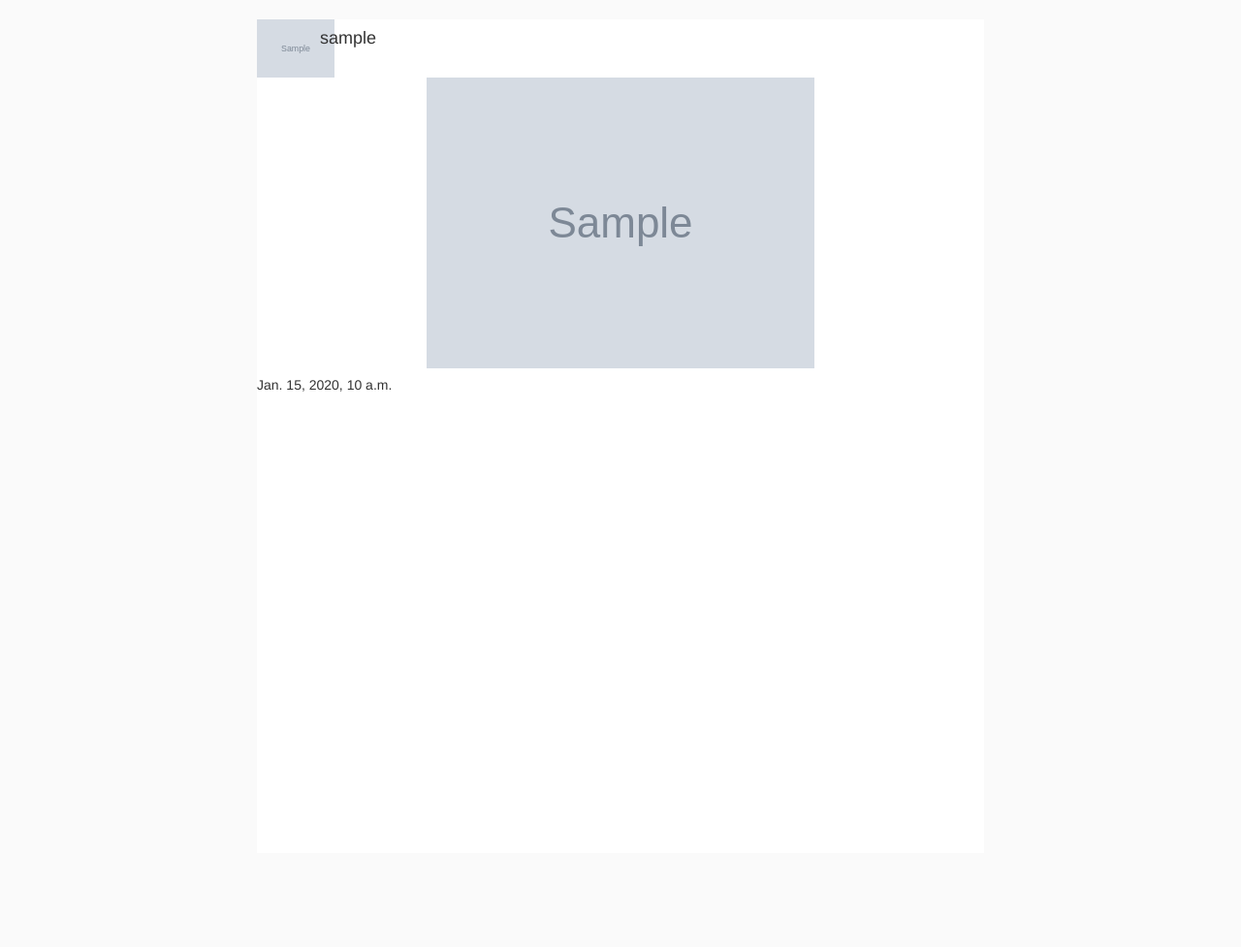
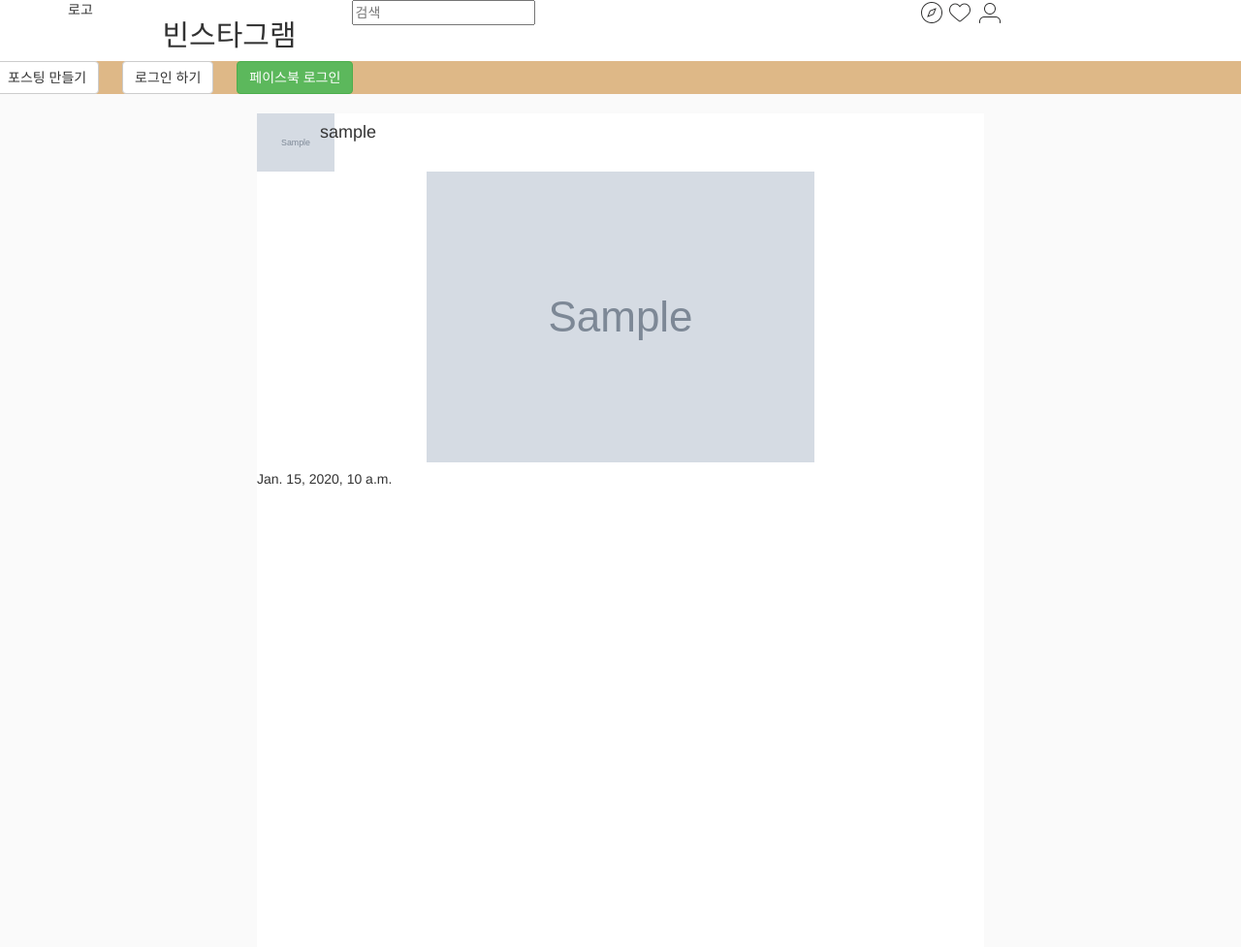
Before and after one commit to binstagramers/instagram_for_business, a Django app: page /post/ in a window 1280 px wide. Shown: the whole page at 97% size. Before the commit the page ends 404 px from the top, so only its background shows below. Run offline with Django 3.2, Linux system fonts and the light colour scheme; tables that the repository leaves empty hold one stand-in row (values such as "Sample post"); grey boxes marked "Sample" are stand-in pictures; style sheets or scripts are compiled from the project's sources; some libraries are stand-ins or nearby versions.

Commit message:
메인페이지 버튼 만들기

```diff
--- a/django_app/static/css/base.css
+++ b/django_app/static/css/base.css
@@ -1,4 +1,12 @@
 body {
   background-color: #fafafa; }
 
+nav.top-nav {
+  background-color: white; }
+
+div.menu {
+  background-color: burlywood; }
+  div.menu a {
+    margin: 0 10px; }
+
 /*# sourceMappingURL=base.css.map */
--- a/django_app/static/sass/base.scss
+++ b/django_app/static/sass/base.scss
@@ -1,3 +1,14 @@
 body {
   background-color: #fafafa;
 }
+
+nav.top-nav {
+  background-color: white;
+}
+
+div.menu {
+  a {
+    margin: 0 10px;
+  }
+  background-color: burlywood;
+}
--- a/django_app/templates/base/base.html
+++ b/django_app/templates/base/base.html
@@ -12,6 +12,43 @@
     <title>Binstagram</title>
 </head>
 <body>
+<nav class="top-nav">
+    <div class="container">
+        <div class="row">
+            <div class="col-xs-1  col-sm-1 col-md-1">로고</div>
+            <div class="col-xs-2  col-sm-2 col-md-2"><h2>빈스타그램</h2></div>
+            <div class="col-xs-6  col-sm-6 col-md-6">
+                <input type="text" placeholder="검색">
+            </div>
+            <div class="col-xs-3  col-sm-3 col-md-3">
+                <a href="#">
+                    <img src="{% static 'images/icon_explore.png' %}" alt="">
+                </a>
+                <a href="#">
+                    <img src="{% static 'images/icon_heart.png' %}" alt="">
+                </a>
+                <a href="#">
+                    <img src="{% static 'images/icon_profile.png' %}" alt="">
+                </a>
+            </div>
+        </div>
+    </div>
+</nav>
+<div class="menu">
+    <div class="row">
+        <a href="">
+            <button class="btn btn-default">포스팅 만들기</button>
+        </a>
+        <a href="">
+            <button class="btn btn-default">로그인 하기</button>
+        </a>
+        <a href="">
+            <button class="btn btn-success">페이스북 로그인</button>
+        </a>
+
+    </div>
+</div>
+
 <div class="container">
     {% block content %}
     {% endblock %}
```
Also changed, not shown: django_app/static/images/icon_explore.png (added), django_app/static/images/icon_heart.png (added), django_app/static/images/icon_profile.png (added), django_app/static/images/logo.png (added), 1 other file.
